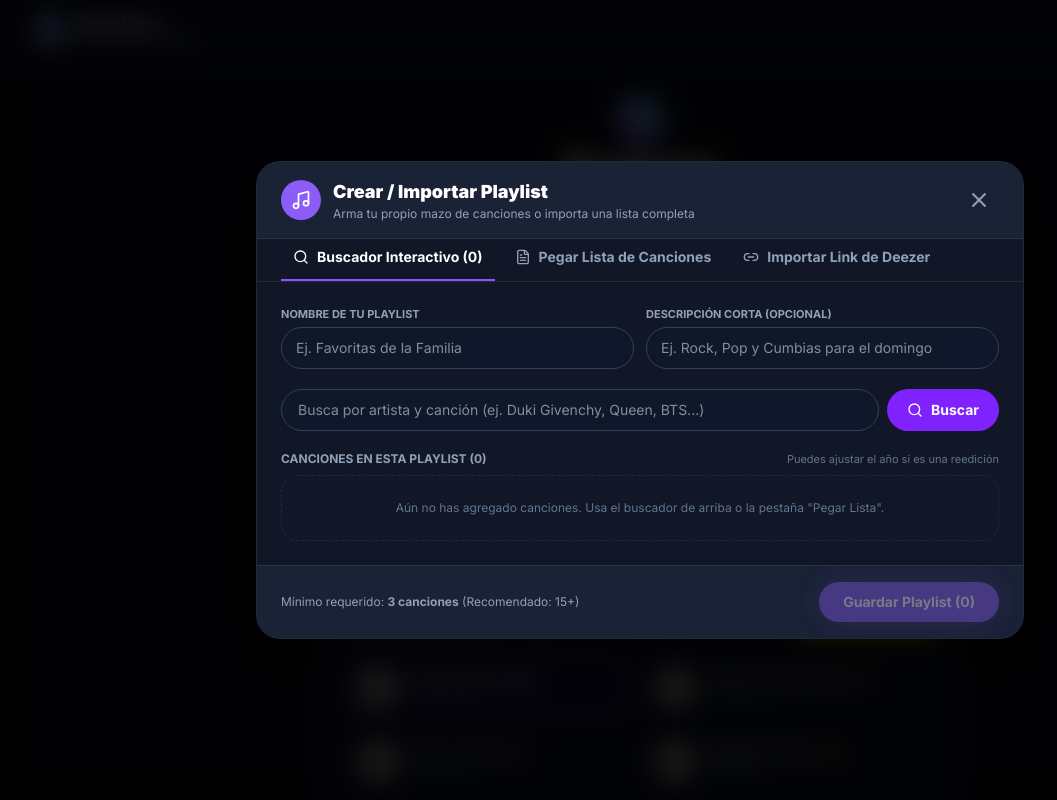
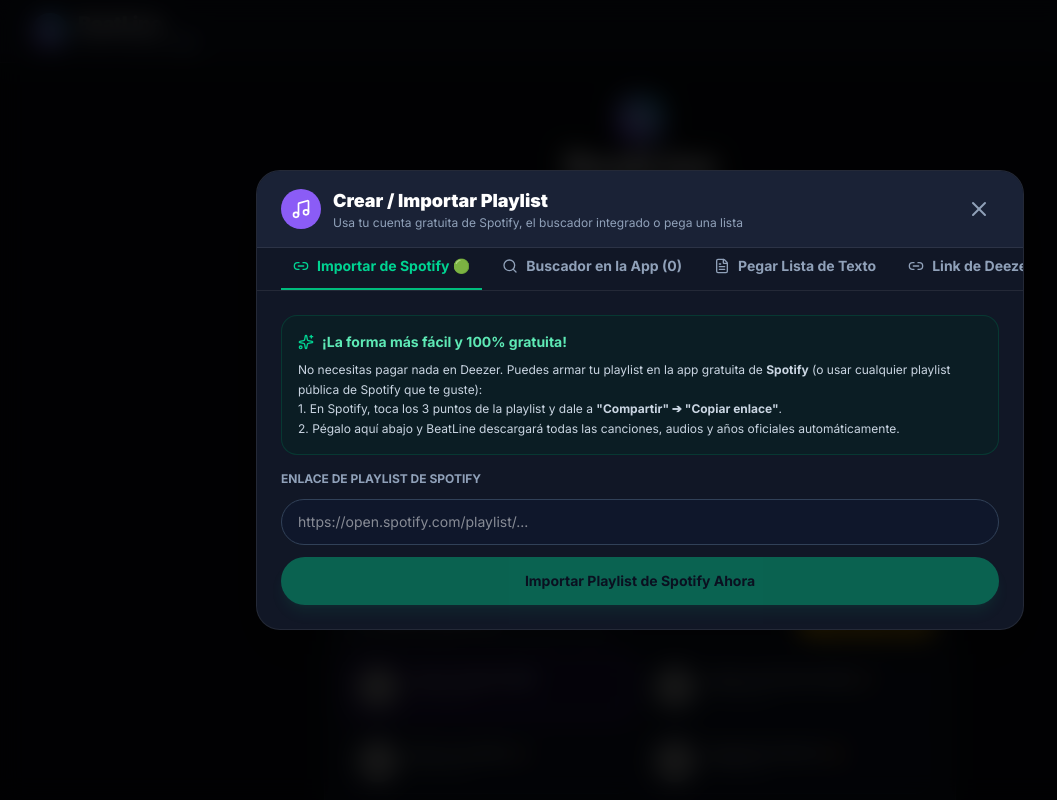
Before and after one commit to carlos-uaa/beatline, a React (Vite) app: page / in a window 1280 px wide. Both pictures are taken after a click on the button "Crear / Importar". Shown: the top 800 px of the page, without its empty margins (0-1057 px from the left). Built offline with nearby package versions, Linux system fonts and the light colour scheme; grey boxes are pictures that could not be loaded.

Commit message:
feat: importador directo de playlists de Spotify y api serverless en vercel

```diff
--- /dev/null
+++ b/api/spotify.js
@@ -0,0 +1,63 @@
+export default async function handler(req, res) {
+  res.setHeader('Access-Control-Allow-Origin', '*');
+  res.setHeader('Access-Control-Allow-Methods', 'GET, OPTIONS');
+  res.setHeader('Access-Control-Allow-Headers', 'Content-Type');
+
+  if (req.method === 'OPTIONS') {
+    return res.status(200).end();
+  }
+
+  const { url, id } = req.query;
+  const input = url || id || '';
+  const match = String(input).match(/playlist[/:]([a-zA-Z0-9]+)/);
+  const playlistId = match ? match[1] : input.trim();
+
+  if (!playlistId || playlistId.length < 5) {
+    return res.status(400).json({ error: 'No se detectó un ID o enlace válido de playlist de Spotify.' });
+  }
+
+  try {
+    const embedUrl = `https://open.spotify.com/embed/playlist/${playlistId}`;
+    const response = await fetch(embedUrl, {
+      headers: {
+        'User-Agent': 'Mozilla/5.0 (Windows NT 10.0; Win64; x64) AppleWebKit/537.36 (KHTML, like Gecko) Chrome/120.0.0.0 Safari/537.36',
+        'Accept': 'text/html,application/xhtml+xml,application/xml;q=0.9,*/*;q=0.8',
+        'Accept-Language': 'es-MX,es;q=0.9,en;q=0.8'
+      }
+    });
+
+    if (!response.ok) {
+      throw new Error(`Spotify embed HTTP ${response.status}`);
+    }
+
+    const html = await response.text();
+    const scriptMatch = html.match(/<script id="__NEXT_DATA__" type="application\/json">(.+?)<\/script>/);
+
+    if (!scriptMatch) {
+      return res.status(404).json({ error: 'No se pudieron extraer canciones. Verifica que la playlist sea pública.' });
+    }
+
+    const nextData = JSON.parse(scriptMatch[1]);
+    const entity = nextData?.props?.pageProps?.state?.data?.entity;
+    const trackList = entity?.trackList || [];
+
+    if (trackList.length === 0) {
+      return res.status(404).json({ error: 'La playlist está vacía o no tiene canciones públicas.' });
+    }
+
+    return res.status(200).json({
+      id: playlistId,
+      title: entity?.title || 'Playlist de Spotify',
+      subtitle: entity?.subtitle || 'Spotify',
+      cover: entity?.coverArt?.sources?.[0]?.url || null,
+      tracks: trackList.map((t) => ({
+        id: t.uri || `sp-${Math.random()}`,
+        title: t.title,
+        artist: t.subtitle,
+        audioPreviewUrl: t.audioPreview?.url || null
+      }))
+    });
+  } catch (err) {
+    return res.status(500).json({ error: err.message || 'Error al conectar con Spotify.' });
+  }
+}
--- a/src/components/PlaylistCreatorModal.jsx
+++ b/src/components/PlaylistCreatorModal.jsx
@@ -17,15 +17,22 @@ import {
   searchSongsLive,
   fetchTrackReleaseYear,
   importDeezerPlaylist,
+  importSpotifyPlaylist,
   enrichTrack
 } from '../services/musicService';
 import { saveCustomPlaylist } from '../services/playlistStorage';
 
 export default function PlaylistCreatorModal({ isOpen, onClose, onPlaylistCreated }) {
-  const [mode, setMode] = useState('search'); // 'search' | 'deezer' | 'bulk'
+  const [mode, setMode] = useState('spotify'); // 'spotify' | 'search' | 'bulk' | 'deezer'
   const [title, setTitle] = useState('');
   const [description, setDescription] = useState('');
   const [tracks, setTracks] = useState([]);
+
+  // Importador de Spotify
+  const [spotifyUrl, setSpotifyUrl] = useState('');
+  const [isImporting, setIsImporting] = useState(false);
+  const [importStatus, setImportStatus] = useState('');
+  const [errorMsg, setErrorMsg] = useState('');
 
   // Buscador en vivo
   const [searchQuery, setSearchQuery] = useState('');
@@ -37,9 +44,6 @@ export default function PlaylistCreatorModal({ isOpen, onClose, onPlaylistCreate
 
   // Importador de Deezer
   const [deezerUrl, setDeezerUrl] = useState('');
-  const [isImporting, setIsImporting] = useState(false);
-  const [importStatus, setImportStatus] = useState('');
-  const [errorMsg, setErrorMsg] = useState('');
 
   // Importador por lista de texto
   const [bulkText, setBulkText] = useState('');
@@ -101,6 +105,26 @@ export default function PlaylistCreatorModal({ isOpen, onClose, onPlaylistCreate
     setTracks((prev) =>
       prev.map((t) => (t.id === id ? { ...t, year: isNaN(parsed) ? t.year : parsed } : t))
     );
+  };
+
+  const handleSpotifyImport = async () => {
+    if (!spotifyUrl.trim()) return;
+    setIsImporting(true);
+    setErrorMsg('');
+    try {
+      const imported = await importSpotifyPlaylist(spotifyUrl, (curr, total, name) => {
+        setImportStatus(`Importando canción (${curr}/${total}): ${name}`);
+      });
+      saveCustomPlaylist(imported);
+      stopPreview();
+      onPlaylistCreated(imported);
+      onClose();
+    } catch (err) {
+      setErrorMsg(err.message || 'No se pudo importar la playlist de Spotify. Verifica que sea pública.');
+    } finally {
+      setIsImporting(false);
+      setImportStatus('');
+    }
   };
 
   const handleDeezerImport = async () => {
@@ -216,7 +240,7 @@ export default function PlaylistCreatorModal({ isOpen, onClose, onPlaylistCreate
             <div>
               <h2 className="text-lg font-black text-white">Crear / Importar Playlist</h2>
               <p className="text-xs text-slate-400">
-                Arma tu propio mazo de canciones o importa una lista completa
+                Usa tu cuenta gratuita de Spotify, el buscador integrado o pega una lista
               </p>
             </div>
           </div>
@@ -233,134 +257,110 @@ export default function PlaylistCreatorModal({ isOpen, onClose, onPlaylistCreate
 
         {/* Pestañas de Método */}
         <div
-          className="flex border-b px-6 pt-2 gap-2 overflow-x-auto"
+          className="flex border-b px-4 sm:px-6 pt-2 gap-2 overflow-x-auto"
           style={{ borderColor: 'var(--border-subtle)' }}
         >
           <button
+            onClick={() => setMode('spotify')}
+            className={`pb-3 px-3 text-xs sm:text-sm font-bold border-b-2 flex items-center gap-2 whitespace-nowrap cursor-pointer ${
+              mode === 'spotify'
+                ? 'border-emerald-500 text-emerald-400'
+                : 'border-transparent text-slate-400 hover:text-slate-200'
+            }`}
+          >
+            <Link2 className="w-4 h-4 text-emerald-400" />
+            Importar de Spotify 🟢
+          </button>
+          <button
             onClick={() => setMode('search')}
-            className={`pb-3 px-3 text-xs sm:text-sm font-bold border-b-2 flex items-center gap-2 whitespace-nowrap ${
+            className={`pb-3 px-3 text-xs sm:text-sm font-bold border-b-2 flex items-center gap-2 whitespace-nowrap cursor-pointer ${
               mode === 'search'
                 ? 'border-violet-500 text-white'
                 : 'border-transparent text-slate-400 hover:text-slate-200'
             }`}
           >
             <Search className="w-4 h-4" />
-            Buscador Interactivo ({tracks.length})
+            Buscador en la App ({tracks.length})
           </button>
           <button
             onClick={() => setMode('bulk')}
-            className={`pb-3 px-3 text-xs sm:text-sm font-bold border-b-2 flex items-center gap-2 whitespace-nowrap ${
+            className={`pb-3 px-3 text-xs sm:text-sm font-bold border-b-2 flex items-center gap-2 whitespace-nowrap cursor-pointer ${
               mode === 'bulk'
-                ? 'border-violet-500 text-white'
+                ? 'border-amber-400 text-amber-300'
                 : 'border-transparent text-slate-400 hover:text-slate-200'
             }`}
           >
             <FileText className="w-4 h-4" />
-            Pegar Lista de Canciones
+            Pegar Lista de Texto
           </button>
           <button
             onClick={() => setMode('deezer')}
-            className={`pb-3 px-3 text-xs sm:text-sm font-bold border-b-2 flex items-center gap-2 whitespace-nowrap ${
+            className={`pb-3 px-3 text-xs sm:text-sm font-bold border-b-2 flex items-center gap-2 whitespace-nowrap cursor-pointer ${
               mode === 'deezer'
-                ? 'border-violet-500 text-white'
+                ? 'border-cyan-400 text-cyan-300'
                 : 'border-transparent text-slate-400 hover:text-slate-200'
             }`}
           >
             <Link2 className="w-4 h-4" />
-            Importar Link de Deezer
+            Link de Deezer
           </button>
         </div>
 
         {/* Cuerpo del Modal */}
-        <div className="p-6 overflow-y-auto flex-1 space-y-5">
+        <div className="p-4 sm:p-6 overflow-y-auto flex-1 space-y-4">
           {errorMsg && (
             <div className="p-3 rounded-xl bg-rose-950/60 border border-rose-500/50 text-rose-200 text-xs font-medium">
               {errorMsg}
             </div>
           )}
 
-          {mode === 'deezer' && (
+          {/* MODO SPOTIFY (RECOMENDADO) */}
+          {mode === 'spotify' && (
             <div className="space-y-4">
-              <div className="p-4 rounded-2xl bg-violet-950/20 border border-violet-800/40 space-y-2">
-                <h4 className="font-bold text-sm text-violet-300 flex items-center gap-2">
-                  <Sparkles className="w-4 h-4" /> ¿Cómo importar desde Deezer?
+              <div className="p-4 rounded-2xl bg-emerald-950/30 border border-emerald-800/40 space-y-2">
+                <h4 className="font-bold text-sm text-emerald-300 flex items-center gap-2">
+                  <Sparkles className="w-4 h-4 text-emerald-400" /> ¡La forma más fácil y 100% gratuita!
                 </h4>
                 <p className="text-xs text-slate-300 leading-relaxed">
-                  1. Entra a <a href="https://www.deezer.com" target="_blank" rel="noreferrer" className="underline text-cyan-400">deezer.com</a> y busca cualquier playlist pública (o crea una tú mismo).<br />
-                  2. Copia el enlace de la playlist (ejemplo: <code className="text-amber-300">https://www.deezer.com/es/playlist/908622995</code>).<br />
-                  3. Pégalo aquí abajo y BeatLine descargará las canciones, portadas y años de lanzamiento automáticamente.
+                  No necesitas pagar nada en Deezer. Puedes armar tu playlist en la app gratuita de <strong>Spotify</strong> (o usar cualquier playlist pública de Spotify que te guste):<br />
+                  1. En Spotify, toca los 3 puntos de la playlist y dale a <strong>"Compartir" ➔ "Copiar enlace"</strong>.<br />
+                  2. Pégalo aquí abajo y BeatLine descargará todas las canciones, audios y años oficiales automáticamente.
                 </p>
               </div>
 
               <div className="space-y-3">
                 <label className="block text-xs font-bold uppercase text-slate-400">
-                  Enlace o ID de Playlist de Deezer
+                  Enlace de Playlist de Spotify
                 </label>
                 <input
                   type="text"
-                  value={deezerUrl}
-                  onChange={(e) => setDeezerUrl(e.target.value)}
-                  placeholder="https://www.deezer.com/es/playlist/..."
-                  className="w-full px-4 py-3 rounded-xl bg-slate-900 border border-slate-700 text-white text-sm focus:outline-none focus:border-violet-500"
+                  value={spotifyUrl}
+                  onChange={(e) => setSpotifyUrl(e.target.value)}
+                  placeholder="https://open.spotify.com/playlist/..."
+                  className="w-full px-4 py-3 rounded-xl bg-slate-900 border border-slate-700 text-white text-sm focus:outline-none focus:border-emerald-500"
                 />
 
                 {isImporting && (
-                  <div className="flex items-center gap-2 text-xs text-cyan-400 font-mono">
+                  <div className="flex items-center gap-2 text-xs text-emerald-400 font-mono">
                     <Loader2 className="w-4 h-4 animate-spin" />
-                    {importStatus || 'Importando canciones...'}
+                    {importStatus || 'Importando canciones de Spotify...'}
                   </div>
                 )}
 
                 <button
-                  onClick={handleDeezerImport}
-                  disabled={isImporting || !deezerUrl.trim()}
-                  className="w-full py-3.5 rounded-xl font-bold text-sm text-white bg-violet-600 hover:bg-violet-500 disabled:opacity-40 flex items-center justify-center gap-2 cursor-pointer"
+                  onClick={handleSpotifyImport}
+                  disabled={isImporting || !spotifyUrl.trim()}
+                  className="w-full py-3.5 rounded-xl font-bold text-sm text-slate-950 bg-emerald-400 hover:bg-emerald-300 disabled:opacity-40 flex items-center justify-center gap-2 cursor-pointer shadow-lg shadow-emerald-500/20"
                 >
-                  {isImporting ? 'Importando Playlist...' : 'Importar Playlist Ahora'}
+                  {isImporting ? 'Importando Playlist de Spotify...' : 'Importar Playlist de Spotify Ahora'}
                 </button>
               </div>
             </div>
           )}
 
-          {mode === 'bulk' && (
+          {/* MODO BUSCADOR INTEGRADO */}
+          {mode === 'search' && (
             <div className="space-y-4">
-              <div className="p-4 rounded-2xl bg-cyan-950/20 border border-cyan-800/40 space-y-1">
-                <h4 className="font-bold text-sm text-cyan-300">
-                  Pega una lista rápida de canciones
-                </h4>
-                <p className="text-xs text-slate-300">
-                  Escribe o pega una canción por línea con el formato <strong>Artista - Canción</strong>. El sistema buscará el audio original y su año oficial de lanzamiento automáticamente.
-                </p>
-              </div>
-
-              <textarea
-                rows={7}
-                value={bulkText}
-                onChange={(e) => setBulkText(e.target.value)}
-                placeholder={`Ejemplo:\nSoda Stereo - Persiana Americana\nLuis Miguel - La Incondicional\nDaddy Yankee - Gasolina\nDuki - Givenchy`}
-                className="w-full p-4 rounded-xl bg-slate-900 border border-slate-700 text-white text-sm font-mono focus:outline-none focus:border-violet-500"
-              />
-
-              {isImporting && (
-                <div className="flex items-center gap-2 text-xs text-amber-400 font-mono">
-                  <Loader2 className="w-4 h-4 animate-spin" />
-                  {importStatus}
-                </div>
-              )}
-
-              <button
-                onClick={handleBulkProcess}
-                disabled={isImporting || !bulkText.trim()}
-                className="w-full py-3 rounded-xl font-bold text-sm text-slate-950 bg-amber-400 hover:bg-amber-300 disabled:opacity-40 cursor-pointer"
-              >
-                {isImporting ? 'Procesando canciones...' : 'Buscar y Agregar Todas a mi Lista'}
-              </button>
-            </div>
-          )}
-
-          {mode === 'search' && (
-            <div className="space-y-5">
-              {/* Datos básicos de la playlist */}
               <div className="grid grid-cols-1 sm:grid-cols-2 gap-3">
                 <div>
                   <label className="block text-[11px] font-bold uppercase text-slate-400 mb-1">
@@ -382,7 +382,7 @@ export default function PlaylistCreatorModal({ isOpen, onClose, onPlaylistCreate
                     type="text"
                     value={description}
                     onChange={(e) => setDescription(e.target.value)}
-                    placeholder="Ej. Rock, Pop y Cumbias para el domingo"
+                    placeholder="Ej. Rock, Pop y Cumbias para el fin de semana"
                     className="w-full px-3.5 py-2.5 rounded-xl bg-slate-900 border border-slate-700 text-white text-sm focus:outline-none focus:border-violet-500"
                   />
                 </div>
@@ -394,7 +394,7 @@ export default function PlaylistCreatorModal({ isOpen, onClose, onPlaylistCreate
                   type="text"
                   value={searchQuery}
                   onChange={(e) => setSearchQuery(e.target.value)}
-                  placeholder="Busca por artista y canción (ej. Duki Givenchy, Queen, BTS...)"
+                  placeholder="Busca por artista y canción (ej. Queen Bohemian, Duki, Shakira...)"
                   className="flex-1 px-4 py-2.5 rounded-xl bg-slate-900 border border-slate-700 text-white text-sm focus:outline-none focus:border-violet-500"
                 />
                 <button
@@ -411,9 +411,9 @@ export default function PlaylistCreatorModal({ isOpen, onClose, onPlaylistCreate
               {searchResults.length > 0 && (
                 <div className="space-y-2 bg-slate-900/60 p-3 rounded-2xl border border-slate-800">
                   <span className="text-[11px] font-bold uppercase text-slate-400 px-1">
-                    Resultados (Puedes escuchar el audio antes de agregar)
+                    Resultados (Escucha el audio antes de agregar)
                   </span>
-                  <div className="grid grid-cols-1 sm:grid-cols-2 gap-2 max-h-52 overflow-y-auto pr-1">
+                  <div className="grid grid-cols-1 sm:grid-cols-2 gap-2 max-h-48 overflow-y-auto pr-1">
                     {searchResults.map((item) => {
                       const isAdded = tracks.some((t) => t.deezerId === item.deezerId);
                       const isPlayingThis = previewPlayingUrl === item.previewUrl;
@@ -426,7 +426,7 @@ export default function PlaylistCreatorModal({ isOpen, onClose, onPlaylistCreate
                             <button
                               type="button"
                               onClick={() => togglePreview(item.previewUrl)}
-                              className="relative w-10 h-10 rounded-lg overflow-hidden shrink-0 group bg-slate-900"
+                              className="relative w-10 h-10 rounded-lg overflow-hidden shrink-0 group bg-slate-900 cursor-pointer"
                               title="Escuchar preview"
                             >
                               <img src={item.artwork} alt={item.title} className="w-full h-full object-cover" />
@@ -469,23 +469,23 @@ export default function PlaylistCreatorModal({ isOpen, onClose, onPlaylistCreate
                 </div>
               )}
 
-              {/* Canciones agregadas hasta ahora */}
+              {/* Canciones agregadas */}
               <div className="space-y-2">
                 <div className="flex items-center justify-between">
                   <span className="text-xs font-bold uppercase text-slate-400">
                     Canciones en esta Playlist ({tracks.length})
                   </span>
                   <span className="text-[11px] text-slate-500">
-                    Puedes ajustar el año si es una reedición
+                    Puedes ajustar el año si es necesario
                   </span>
                 </div>
 
                 {tracks.length === 0 ? (
                   <div className="p-6 rounded-2xl border border-dashed border-slate-800 text-center text-xs text-slate-500">
-                    Aún no has agregado canciones. Usa el buscador de arriba o la pestaña "Pegar Lista".
+                    Aún no has agregado canciones. Busca canciones arriba o importa desde Spotify.
                   </div>
                 ) : (
-                  <div className="space-y-1.5 max-h-48 overflow-y-auto pr-1">
+                  <div className="space-y-1.5 max-h-44 overflow-y-auto pr-1">
                     {tracks.map((t, index) => (
                       <div
                         key={t.id}
@@ -512,7 +512,7 @@ export default function PlaylistCreatorModal({ isOpen, onClose, onPlaylistCreate
                           <button
                             type="button"
                             onClick={() => handleRemoveTrack(t.id)}
-                            className="p-1.5 text-slate-500 hover:text-rose-400"
+                            className="p-1.5 text-slate-500 hover:text-rose-400 cursor-pointer"
                           >
                             <Trash2 className="w-4 h-4" />
                           </button>
@@ -522,6 +522,80 @@ export default function PlaylistCreatorModal({ isOpen, onClose, onPlaylistCreate
                   </div>
                 )}
               </div>
+            </div>
+          )}
+
+          {/* MODO LISTA DE TEXTO */}
+          {mode === 'bulk' && (
+            <div className="space-y-4">
+              <div className="p-4 rounded-2xl bg-amber-950/20 border border-amber-800/40 space-y-1">
+                <h4 className="font-bold text-sm text-amber-300">
+                  Pega una lista de canciones desde tu bloc de notas o WhatsApp
+                </h4>
+                <p className="text-xs text-slate-300">
+                  Escribe una canción por línea con el formato <strong>Artista - Canción</strong>. El sistema buscará los audios y años oficiales automáticamente.
+                </p>
+              </div>
+
+              <textarea
+                rows={7}
+                value={bulkText}
+                onChange={(e) => setBulkText(e.target.value)}
+                placeholder={`Ejemplo:\nSoda Stereo - Persiana Americana\nLuis Miguel - La Incondicional\nDaddy Yankee - Gasolina\nDuki - Givenchy`}
+                className="w-full p-4 rounded-xl bg-slate-900 border border-slate-700 text-white text-sm font-mono focus:outline-none focus:border-amber-500"
+              />
+
+              {isImporting && (
+                <div className="flex items-center gap-2 text-xs text-amber-400 font-mono">
+                  <Loader2 className="w-4 h-4 animate-spin" />
+                  {importStatus}
+                </div>
+              )}
+
+              <button
+                onClick={handleBulkProcess}
+                disabled={isImporting || !bulkText.trim()}
+                className="w-full py-3 rounded-xl font-bold text-sm text-slate-950 bg-amber-400 hover:bg-amber-300 disabled:opacity-40 cursor-pointer"
+              >
+                {isImporting ? 'Procesando canciones...' : 'Buscar y Agregar Todas a mi Lista'}
+              </button>
+            </div>
+          )}
+
+          {/* MODO DEEZER */}
+          {mode === 'deezer' && (
+            <div className="space-y-4">
+              <div className="p-4 rounded-2xl bg-cyan-950/20 border border-cyan-800/40 space-y-2">
+                <h4 className="font-bold text-sm text-cyan-300">
+                  Importar desde enlace de Deezer
+                </h4>
+                <p className="text-xs text-slate-300">
+                  Si tienes el link de cualquier playlist pública de Deezer en la web, pégalo aquí para importarla.
+                </p>
+              </div>
+
+              <input
+                type="text"
+                value={deezerUrl}
+                onChange={(e) => setDeezerUrl(e.target.value)}
+                placeholder="https://www.deezer.com/es/playlist/..."
+                className="w-full px-4 py-3 rounded-xl bg-slate-900 border border-slate-700 text-white text-sm focus:outline-none focus:border-cyan-500"
+              />
+
+              {isImporting && (
+                <div className="flex items-center gap-2 text-xs text-cyan-400 font-mono">
+                  <Loader2 className="w-4 h-4 animate-spin" />
+                  {importStatus}
+                </div>
+              )}
+
+              <button
+                onClick={handleDeezerImport}
+                disabled={isImporting || !deezerUrl.trim()}
+                className="w-full py-3 rounded-xl font-bold text-sm text-slate-950 bg-cyan-400 hover:bg-cyan-300 disabled:opacity-40 cursor-pointer"
+              >
+                {isImporting ? 'Importando...' : 'Importar de Deezer'}
+              </button>
             </div>
           )}
         </div>
@@ -536,7 +610,7 @@ export default function PlaylistCreatorModal({ isOpen, onClose, onPlaylistCreate
             }}
           >
             <span className="text-xs text-slate-400">
-              Mínimo requerido: <strong>3 canciones</strong> (Recomendado: 15+)
+              Mínimo: <strong>3 canciones</strong> (Recomendado: 15+)
             </span>
             <button
               type="button"
```
Also changed, not shown: src/services/musicService.js (+57 -1 lines), vite.config.js (+59 -0 lines).
